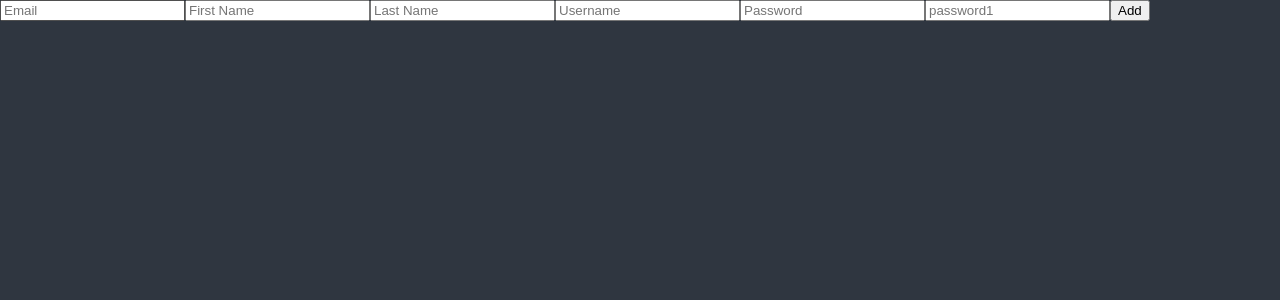
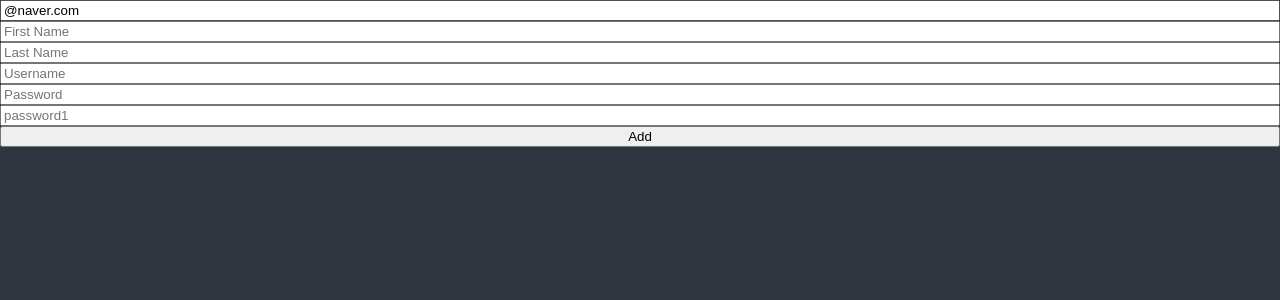
Before and after one commit to yunchan312/todo_by_ts, a React (Create React App) app: page / in a window 1280 px wide. Shown: the top 300 px of the page. Built offline with nearby package versions, Linux system fonts and the light colour scheme.

Commit message:
deal with errors

```diff
--- a/src/App.tsx
+++ b/src/App.tsx
@@ -1,5 +1,5 @@
 import { createGlobalStyle } from "styled-components";
-import ToDoList from "./ToDoList";
+import ToDoList from "./components/ToDoList";
 
 const GlobalStyle = createGlobalStyle`
 @import url('https://fonts.googleapis.com/css2?family=Source+Sans+Pro:wght@300;400&display=swap');
--- a/src/ToDoList.tsx
+++ /dev/null
@@ -1,44 +0,0 @@
-import React, { useState } from "react";
-import { useForm } from "react-hook-form";
-
-/*function ToDoList() {
-  const [toDo, setToDo] = useState("");
-  const onChange = (event: React.FormEvent<HTMLInputElement>) => {
-    const {
-      currentTarget: { value },
-    } = event;
-    setToDo(value);
-  };
-  const onSubmit = (event: React.FormEvent<HTMLFormElement>) => {
-    event.preventDefault();
-    console.log(toDo);
-  };
-  return (
-    <div>
-      <form onSubmit={onSubmit}>
-        <input onChange={onChange} value={toDo} placeholder="Write a to do" />
-        <button>Add</button>
-      </form>
-    </div>
-  );
-}*/
-
-function ToDoList() {
-  const { register, watch } = useForm();
-  console.log(watch());
-  return (
-    <div>
-      <form>
-        <input {...register("Email")} placeholder="Email" />
-        <input {...register("FirstName")} placeholder="First Name" />
-        <input {...register("LastName")} placeholder="Last Name" />
-        <input {...register("Username")} placeholder="Username" />
-        <input {...register("Password")} placeholder="Password" />
-        <input {...register("password1")} placeholder="password1" />
-        <button>Add</button>
-      </form>
-    </div>
-  );
-}
-
-export default ToDoList;
--- /dev/null
+++ b/src/components/ToDoList.tsx
@@ -0,0 +1,120 @@
+import React, { useState } from "react";
+import { useForm } from "react-hook-form";
+
+/*function ToDoList() {
+  const [toDo, setToDo] = useState("");
+  const onChange = (event: React.FormEvent<HTMLInputElement>) => {
+    const {
+      currentTarget: { value },
+    } = event;
+    setToDo(value);
+  };
+  const onSubmit = (event: React.FormEvent<HTMLFormElement>) => {
+    event.preventDefault();
+    console.log(toDo);
+  };
+  return (
+    <div>
+      <form onSubmit={onSubmit}>
+        <input onChange={onChange} value={toDo} placeholder="Write a to do" />
+        <button>Add</button>
+      </form>
+    </div>
+  );
+}*/
+interface IForm {
+  email: String;
+  firstName: String;
+  lastName?: String;
+  userName: String;
+  password: String;
+  password1: String;
+  extraError?: string;
+}
+
+function ToDoList() {
+  const {
+    register,
+    formState: { errors },
+    handleSubmit,
+    setError,
+  } = useForm<IForm>({
+    defaultValues: {
+      email: "@naver.com",
+    },
+  });
+  const onValid = (data: any) => {
+    if (data.password !== data.password1) {
+      setError(
+        "password1",
+        { message: "Password are not the same" },
+        { shouldFocus: true }
+      );
+    }
+    //setError("extraError", { message: "Server offline" });
+  };
+  console.log(errors);
+  return (
+    <div>
+      <form
+        style={{ display: "flex", flexDirection: "column" }}
+        onSubmit={handleSubmit(onValid)}
+      >
+        <input
+          {...register("email", {
+            required: { value: true, message: "submit the email" },
+            pattern: {
+              value: /^[A-Za-z0-9._%+-]+@naver.com$/,
+              message: "only naver.com email's allowed",
+            },
+          })}
+          placeholder="Email"
+        />
+        <span>{errors?.email?.message}</span>
+        <input
+          {...register("firstName", {
+            required: "submit the firstName",
+            validate: (value) =>
+              value.includes("kevin") ? "no kevin allowed" : true,
+          })}
+          placeholder="First Name"
+        />
+        <span>{errors?.firstName?.message}</span>
+        <input
+          {...register("lastName", {
+            required: { value: true, message: "submit the lastName" },
+          })}
+          placeholder="Last Name"
+        />
+        <span>{errors?.lastName?.message}</span>
+        <input
+          {...register("userName", {
+            required: { value: true, message: "submit the username" },
+          })}
+          placeholder="Username"
+        />
+        <span>{errors?.userName?.message}</span>
+        <input
+          {...register("password", { required: "passWord is required" })}
+          placeholder="Password"
+        />
+        <span>{errors?.password?.message}</span>
+        <input
+          {...register("password1", {
+            required: { value: true, message: "submit the email" },
+            minLength: {
+              value: 5,
+              message: "Your password is too short",
+            },
+          })}
+          placeholder="password1"
+        />
+        <span>{errors?.password1?.message}</span>
+        <button>Add</button>
+        <span>{errors?.extraError?.message}</span>
+      </form>
+    </div>
+  );
+}
+
+export default ToDoList;
```
